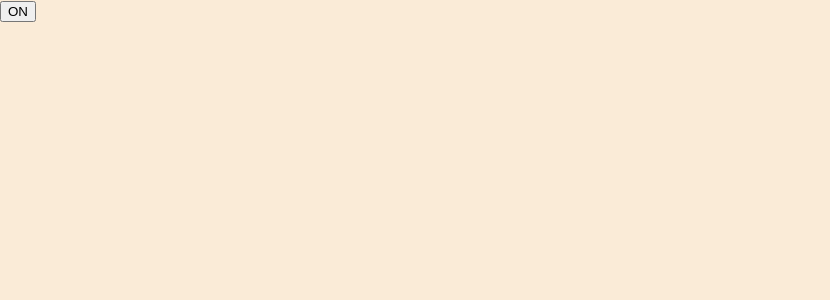
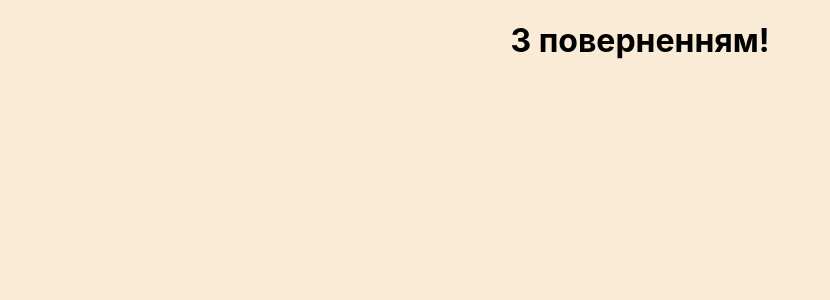
Before and after one commit to d9nchik/learn_react, a React (Create React App) app: page / in a window 1280 px wide. Shown: the top 300 px of the page, without its empty margins (0-830 px from the left). Built offline with nearby package versions, Linux system fonts and the light colour scheme.

Commit message:
Simple example of conditional rendering, that uses React.

```diff
--- a/src/App.tsx
+++ b/src/App.tsx
@@ -1,29 +1,28 @@
 import React from 'react';
 import './App.css';
 
-
-class Toggle extends React.Component<any, { isOn: boolean }> {
-
-    constructor(props: Readonly<undefined>) {
-        super(props);
-        this.state = {isOn: true}
-
-        //this.handleClick = this.handleClick.bind(this);
-    }
-
-    handleClick = () => {
-        this.setState(state => ({isOn: !state.isOn}))
-    }
-
-
-    render() {
-        return <button onClick={this.handleClick}>{this.state.isOn ? "ON" : "OFF"}</button>
-    }
+function UserGreeting() {
+    return <h1>З поверненням!</h1>;
 }
 
+function GuestGreeting() {
+    return <h1>Зареєструйтеся, будь-ласка.</h1>;
+}
+
+type greet = {
+    isLoggedIn: boolean
+}
+
+function Greeting(props: greet) {
+    const isLoggedIn = props.isLoggedIn;
+    if (isLoggedIn) {
+        return <UserGreeting/>;
+    }
+    return <GuestGreeting/>;
+}
 
 function App() {
-    return <Toggle/>
+    return <Greeting isLoggedIn={true}/>
 }
 
 export default App;
```
